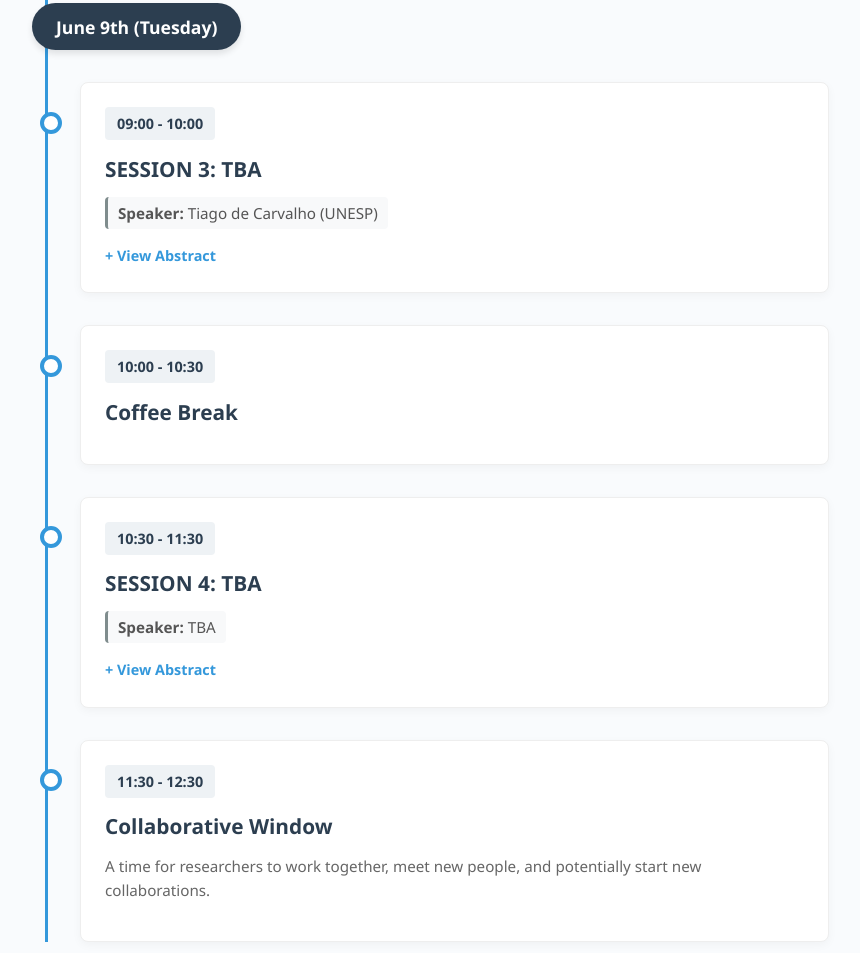
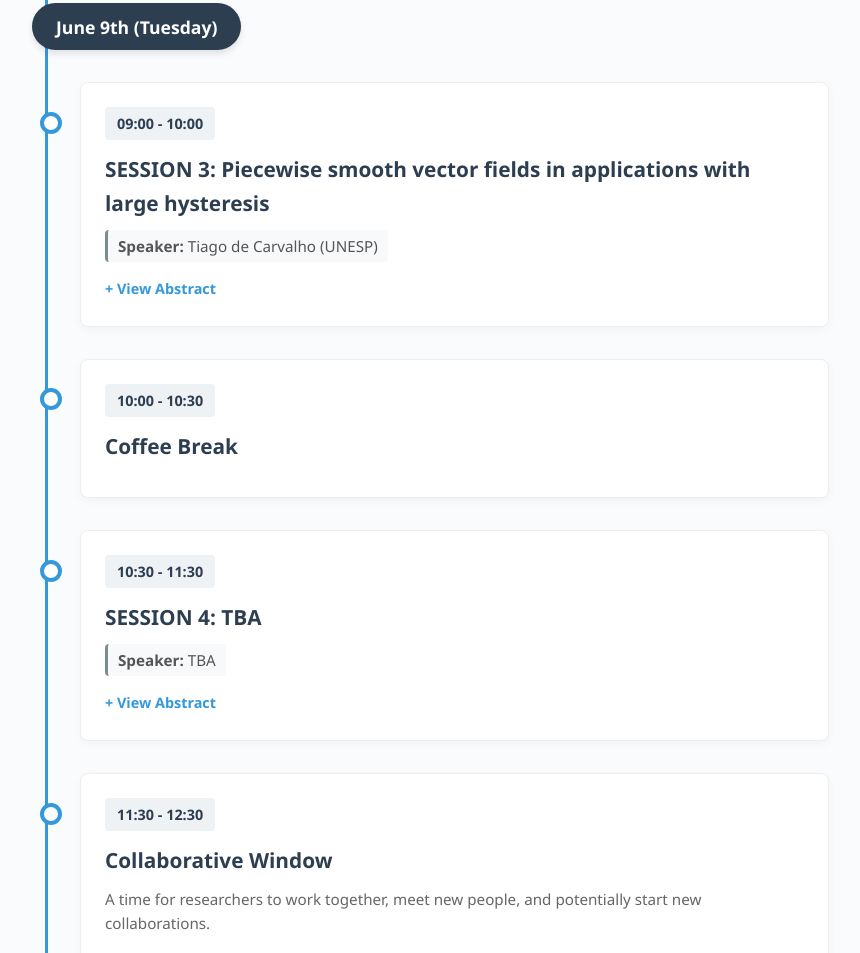
Before and after one commit to pedro-pereira-156962/ecasisdin2026, a plain HTML site: page index.html in a window 1280 px wide. Shown: the part 1964-2917 px from the top of the page, without its empty margins (211-1071 px from the left). Drawn offline with nearby package versions, Linux system fonts and the light colour scheme.

Commit message:
Add files via upload

```diff
--- a/index.html
+++ b/index.html
@@ -371,7 +371,7 @@
             <div class="timeline-item clickable" onclick="toggleAbstract(this)">
                 <div class="timeline-dot"></div>
                 <span class="time-badge">09:00 - 10:00</span>
-                <h4>SESSION 3: TBA</h4>
+                <h4>SESSION 3: Piecewise smooth vector fields in applications with large hysteresis</h4>
                 <div class="proponent"><strong>Speaker:</strong> Tiago de Carvalho (UNESP)</div>
                 <br>
                 <div class="toggle-btn">+ View Abstract</div>
```
